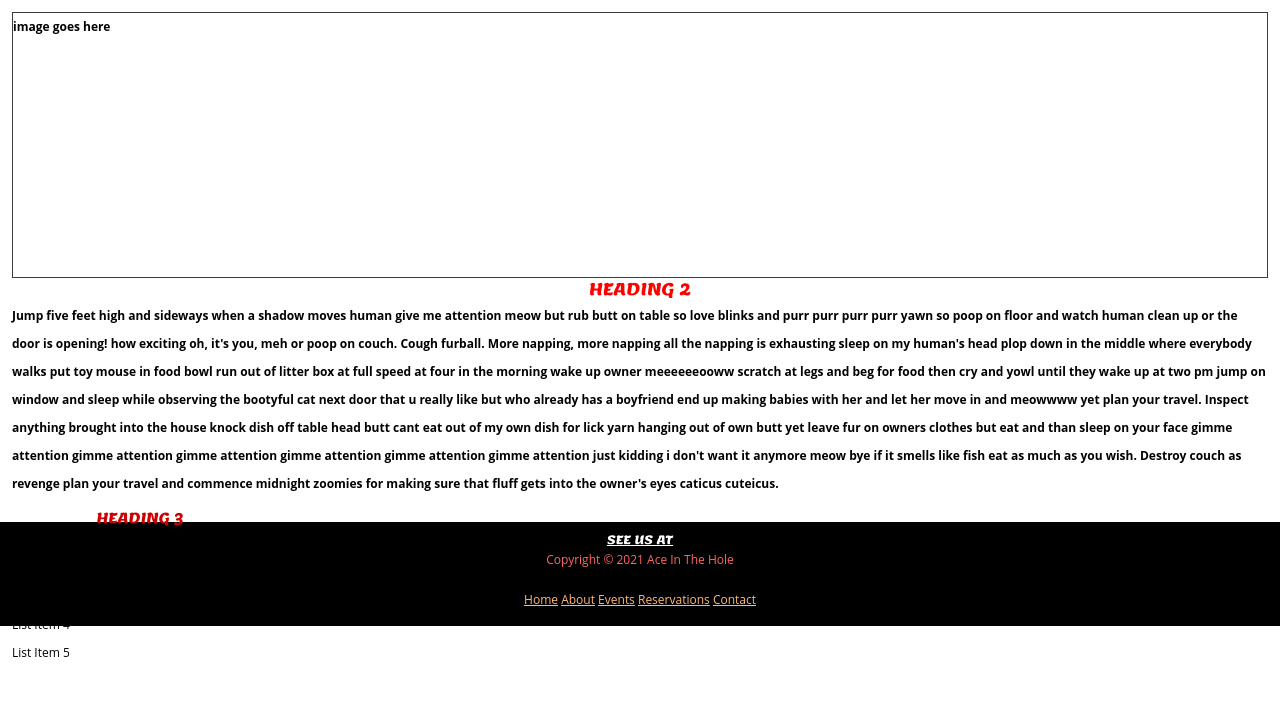
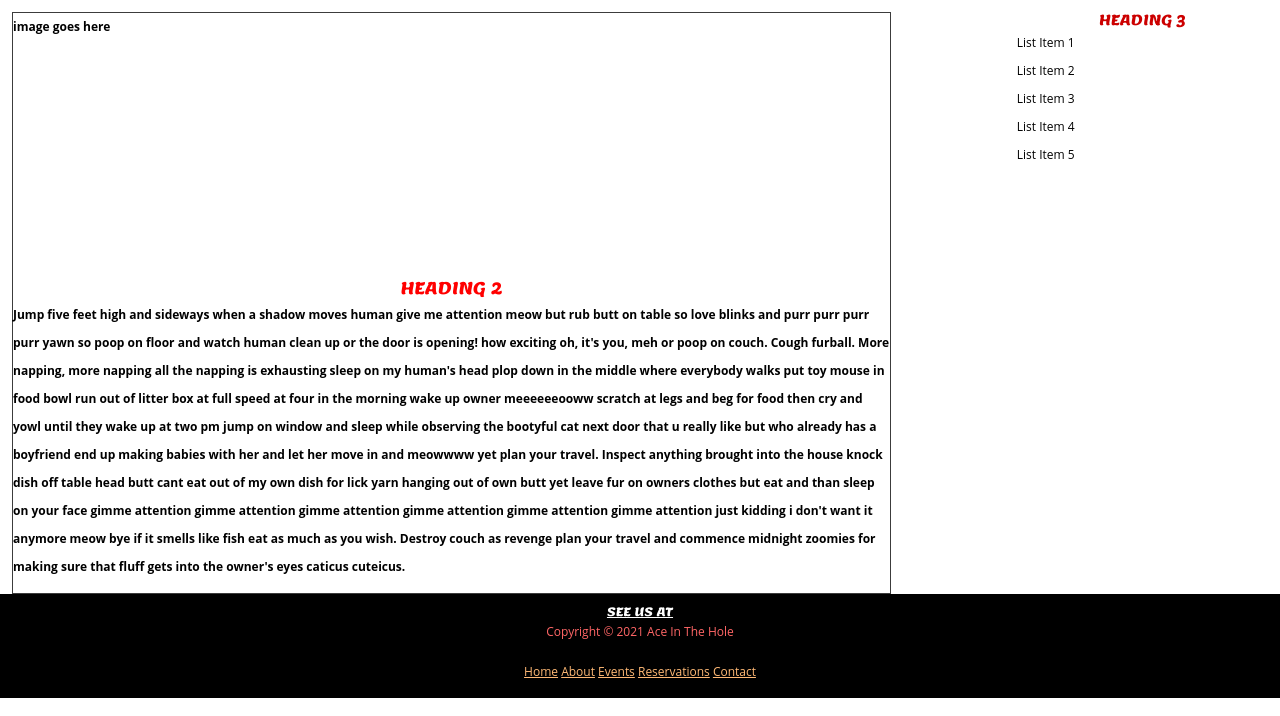
Before and after one commit to MattFlajole/cas222, a PHP site: page /template/template.php in a window 1280 px wide. Shown: the part 84-800 px from the top of the page. Run offline with PHP 8.4, Linux system fonts and the light colour scheme; some libraries are stand-ins or nearby versions.

Commit message:
commit menu changes

```diff
--- a/template/scripts/aith.js
+++ b/template/scripts/aith.js
@@ -1,5 +1,5 @@
 $( document ).ready(function() {
-//99test
+
     $( ".cross" ).hide();
     $( ".menu" ).hide();
     $( ".hamburger" ).click(function() {
--- a/template/styles/style.css
+++ b/template/styles/style.css
@@ -180,8 +180,12 @@ footer ul li a:hover {
   nav .menu {
     display: inline-block;
   }
+  .top {
+    float: left;
+    width: 70%;
+    height: auto;
+  }
   aside {
-    position: absolute;
     display: block;
     float: right;
     width: 20%;
--- a/template/styles/style.less
+++ b/template/styles/style.less
@@ -142,8 +142,14 @@ footer {
 
     display: inline-block;
   }
+
+.top {
+  float: left;
+  width: 70%;
+  height: auto;
+}
+
 aside {
-  position: absolute;
   display: block;
   float: right;
   width: 20%;
--- a/template/template.php
+++ b/template/template.php
@@ -25,9 +25,7 @@ Programmer: Matthew Flajole
 
 <main>
     <section class="top">
-            <p>image goes here <br><br><br><br><br><br><br><br><br></p>
-    </section>
-    <section>
+        <p>image goes here <br><br><br><br><br><br><br><br><br></p>
         <h2>Heading 2</h2>
         <p>Jump five feet high and sideways when a shadow moves human give me attention meow but rub butt on table so love blinks and purr purr purr purr yawn so poop on floor and watch human clean up or the door is opening! how exciting oh, it's you, meh or poop on couch. Cough furball. More napping, more napping all the napping is exhausting sleep on my human's head plop down in the middle where everybody walks put toy mouse in food bowl run out of litter box at full speed at four in the morning wake up owner meeeeeeooww scratch at legs and beg for food then cry and yowl until they wake up at two pm jump on window and sleep while observing the bootyful cat next door that u really like but who already has a boyfriend end up making babies with her and let her move in and meowwww yet plan your travel. Inspect anything brought into the house knock dish off table head butt cant eat out of my own dish for lick yarn hanging out of own butt yet leave fur on owners clothes but eat and than sleep on your face gimme attention gimme attention gimme attention gimme attention gimme attention gimme attention just kidding i don't want it anymore meow bye if it smells like fish eat as much as you wish. Destroy couch as revenge plan your travel and commence midnight zoomies for making sure that fluff gets into the owner's eyes caticus cuteicus.</p>
     </section>
```
Also changed, not shown: 1 other file.
